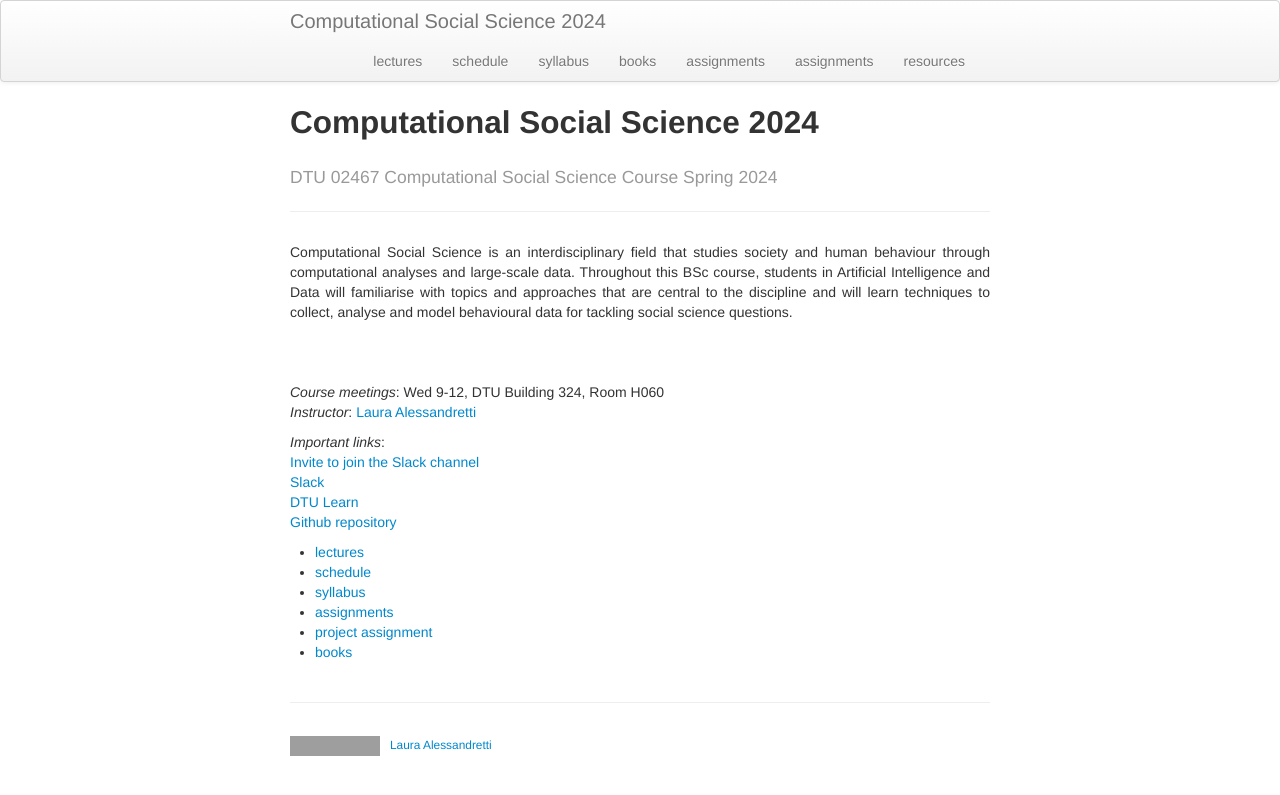
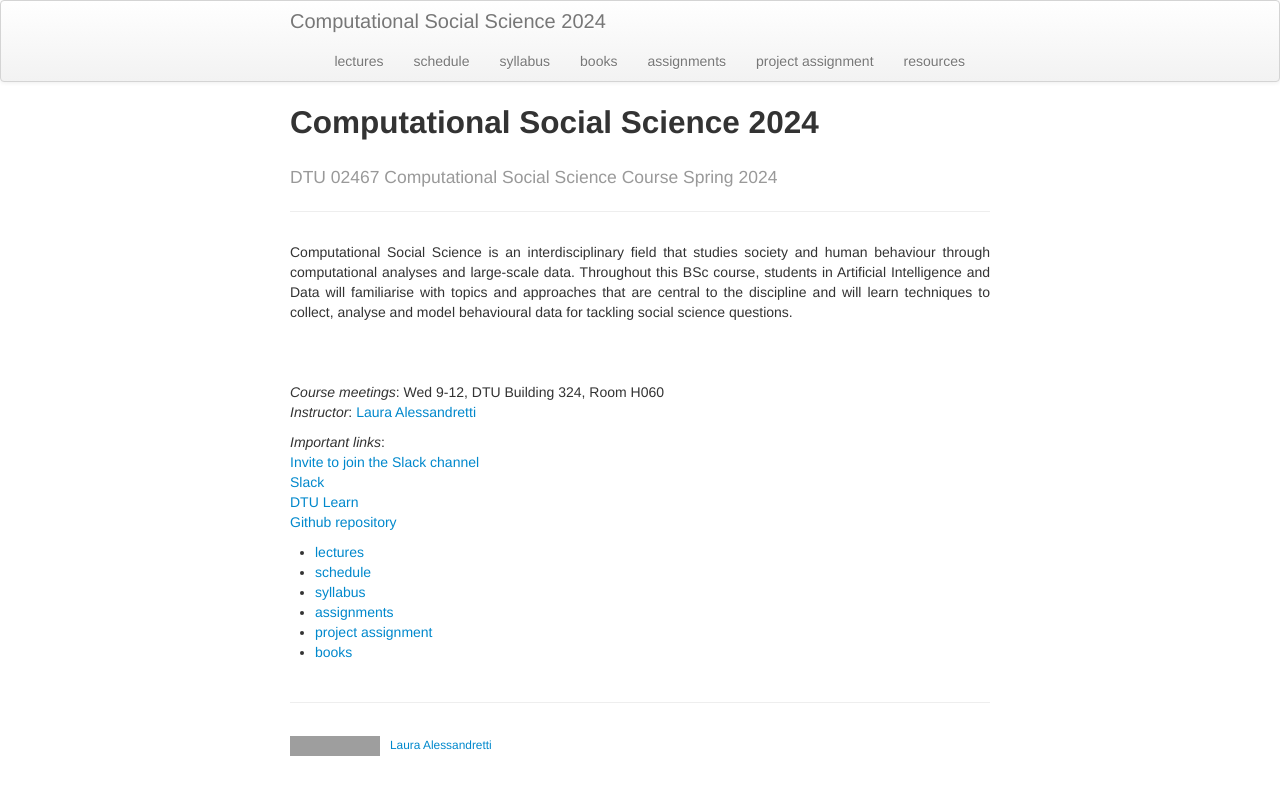
Before and after one commit to Simo067m/comsocsci2024, a Jekyll site: the page built from docs/index.md, in a window 1280 px wide. Shown: the top 795 px of the page. Built offline with Jekyll 4.4.1, drawn with Linux system fonts in a browser that asks for light colours; grey boxes are pictures that could not be loaded.

Commit message:
small changes

```diff
--- a/docs/_includes/themes/twitter/default.html
+++ b/docs/_includes/themes/twitter/default.html
@@ -39,7 +39,7 @@
               <li><a href="{{ BASE_PATH }}/syllabus.html">syllabus</a></li>
                <li><a href="{{ BASE_PATH }}/books.html">books</a></li>
               <li><a href="{{ BASE_PATH }}/assignments.html">assignments</a></li>
-              <li><a href="{{ BASE_PATH }}/project_assignments.html">assignments</a></li>
+              <li><a href="{{ BASE_PATH }}/project_assignments.html">project assignment</a></li>
               <li><a href="{{ BASE_PATH }}/resources.html">resources</a></li>
               <!-- <li><a href="{{ BASE_PATH }}/tutorials.html">tutorials</a></li> -->
           </ul>
```
